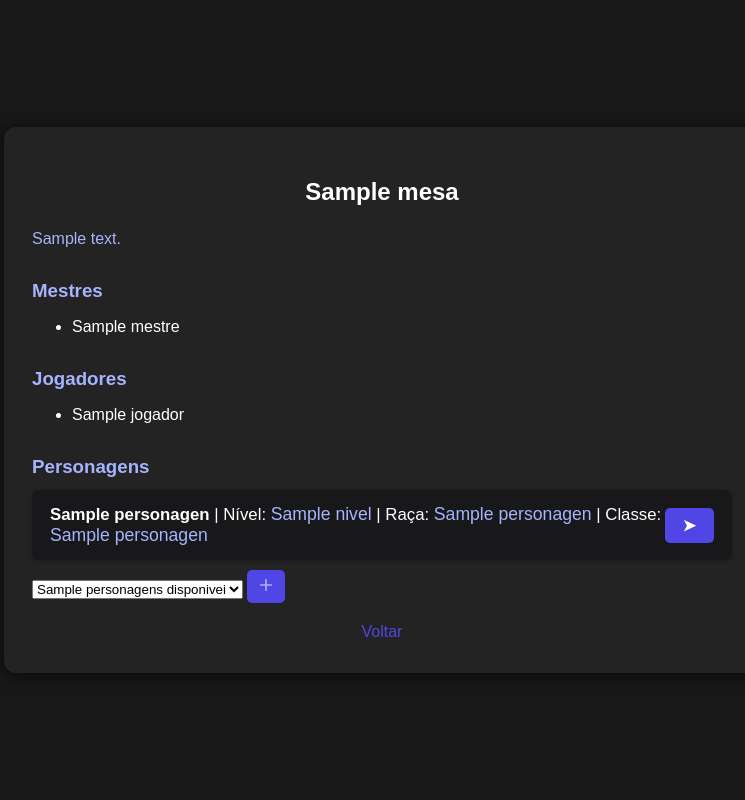
After one commit to Walter-Alves-602/projeto_rpg, a FastAPI app: template webapi/templates/mesa_page.html in a window 1280 px wide. The commit adds this page. Shown: the whole page, without its empty margins (258-1003 px from the left). Run offline with FastAPI, Linux system fonts and the light colour scheme; the template is opened without the code that fills it: most values are stand-ins (such as "Sample title", 1, 10 or a date in 2020).

Commit message:
continuando a interfaçe grafica, falta terminar a pagina de criar personagem e a de ficha do personagem,  deve-se focar apenas no funcional por enquanto

```diff
--- a/requirements.txt
+++ b/requirements.txt
@@ -1,3 +1,4 @@
+passlib
 annotated-types==0.7.0
 anyio==4.9.0
 arrow==1.3.0
--- a/webapi/main.py
+++ b/webapi/main.py
@@ -1,22 +1,26 @@
+import sys
+import os
+from passlib.hash import bcrypt
 from fastapi import FastAPI, Request, Form
 from fastapi.responses import HTMLResponse, RedirectResponse
 from fastapi.staticfiles import StaticFiles
 from fastapi.templating import Jinja2Templates
-import sys
-import os
+
 sys.path.insert(0, os.path.abspath(os.path.join(os.path.dirname(__file__), "../..")))
+
+from src.domain.models import PapelUsuario, Usuario
 from src.domain.services import AutenticacaoService
-from src.infrastructure.adapters.database import SQLiteUsuarioRepository
-from src.persistence import DatabaseManager
+from src.infrastructure.adapters.database import (
+    SQLitePersonagemRepository,
+    SQLiteMesaRepository,
+    SQLiteUsuarioRepository
+)
 from src.infrastructure.adapters.data_files import (
     ClasseFileAdapter,
     HabilidadesRaciaisFileAdapter,
     RacaFileAdapter,
 )
-from src.infrastructure.adapters.database import (
-    SQLitePersonagemRepository,
-    SQLiteMesaRepository,
-)
+from src.persistence import DatabaseManager
 from src.application.use_cases import GerenciarMesaUseCase, GerenciarPersonagemUseCase
 
 
@@ -56,6 +60,27 @@ def login_submit(request: Request, username: str = Form(...), password: str = Fo
     else:
         return templates.TemplateResponse("login.html", {"request": request, "error": "Usuário ou senha inválidos."})
 
+# --- Registrar Usuário ---
+@app.get("/register", response_class=HTMLResponse)
+def register_form(request: Request):
+    return templates.TemplateResponse("register.html", {"request": request})
+
+@app.post("/register", response_class=HTMLResponse)
+def register_submit(request: Request, username: str = Form(...), password: str = Form(...), role: str = Form(...)):
+    if usuario_repository.buscar_por_username(username):
+        return templates.TemplateResponse("register.html", {"request": request, "error": "Usuário já existe."})
+    try:
+        papel = PapelUsuario[role.upper()]
+    except Exception:
+        return templates.TemplateResponse("register.html", {"request": request, "error": "Papel inválido."})
+    hashed_password = bcrypt.hash(password)
+    novo_usuario = Usuario(username=username, hashed_password=hashed_password, papel=papel)
+    usuario_repository.salvar(novo_usuario)
+    # Login automático
+    response = RedirectResponse(url="/user_page", status_code=302)
+    response.set_cookie(key="user_id", value=novo_usuario.id, httponly=True, max_age=60*60*24)
+    return response
+
 
 # --- Página do Usuário autenticada ---
 @app.get("/user_page", response_class=HTMLResponse)
@@ -71,7 +96,12 @@ def user_page(request: Request):
     username = usuario.username
     papel = usuario.papel.value
     mesas = [
-        {"id": m.id, "nome": m.nome, "criador": usuario_repository.buscar_por_id(m.mestres[0]).username if m.mestres else "-"}
+        {
+            "id": m.id,
+            "nome": m.nome,
+            "descricao": m.descricao,
+            "criador": usuario_repository.buscar_por_id(m.mestres[0]).username if m.mestres else "-"
+        }
         for m in gerenciar_mesa_uc.listar_mesas_do_usuario(usuario_id)
     ]
     personagens = [
@@ -104,3 +134,200 @@ def create_mesa(request: Request, nome: str = Form(...), descricao: str = Form(.
     except Exception as e:
         return HTMLResponse(f"<h2>Erro ao criar mesa: {str(e)}</h2>")
     return RedirectResponse(url="/user_page", status_code=302)
+
+# --- Página da Mesa ---
+@app.get("/mesa/{mesa_id}", response_class=HTMLResponse)
+def mesa_page(request: Request, mesa_id: str):
+    usuario_id = request.cookies.get("user_id")
+    if not usuario_id:
+        return RedirectResponse(url="/login", status_code=302)
+    usuario = usuario_repository.buscar_por_id(usuario_id)
+    mesa = mesa_repository.buscar_por_id(mesa_id)
+    if not mesa:
+        return HTMLResponse("<h2>Mesa não encontrada</h2>")
+    mestres = [usuario_repository.buscar_por_id(uid).username for uid in mesa.mestres]
+    jogadores = [usuario_repository.buscar_por_id(uid).username for uid in mesa.jogadores]
+    personagens = [personagem_repository.buscar_por_id(pid) for pid in mesa.personagens]
+    personagens = [p for p in personagens if p]
+    # Personagens disponíveis para adicionar (do usuário, que não estão na mesa)
+    personagens_usuario = gerenciar_personagem_uc.listar_personagens_por_jogador(usuario_id)
+    personagens_disponiveis = [p for p in personagens_usuario if p.id not in mesa.personagens]
+    # Todos usuários da mesa (mestres + jogadores)
+    todos_usuarios = [usuario_repository.buscar_por_id(uid) for uid in (mesa.mestres + mesa.jogadores)]
+    papel_usuario = usuario.papel.value
+    def pode_remover_personagem(p):
+        if papel_usuario == 'mestre':
+            return True
+        return p.jogador == usuario_id
+    return templates.TemplateResponse(
+        "mesa_page.html",
+        {
+            "request": request,
+            "mesa": mesa,
+            "mestres": mestres,
+            "jogadores": jogadores,
+            "personagens": personagens,
+            "personagens_disponiveis": personagens_disponiveis,
+            "todos_usuarios": todos_usuarios,
+            "usuario_id": usuario_id,
+            "papel_usuario": papel_usuario,
+            "pode_remover_personagem": pode_remover_personagem,
+        }
+    )
+
+# --- Adicionar personagem à mesa ---
+@app.post("/mesa/{mesa_id}/adicionar_personagem")
+def adicionar_personagem_mesa(request: Request, mesa_id: str, personagem_id: str = Form(...)):
+    usuario_id = request.cookies.get("user_id")
+    if not usuario_id:
+        return RedirectResponse(url="/login", status_code=302)
+    try:
+        gerenciar_mesa_uc.adicionar_personagem_a_mesa(mesa_id, personagem_id, usuario_id)
+    except Exception as e:
+        return HTMLResponse(f"<h2>Erro ao adicionar personagem: {str(e)}</h2>")
+    return RedirectResponse(url=f"/mesa/{mesa_id}", status_code=302)
+
+# --- Adicionar usuário à mesa pelo nome de usuário ---
+@app.post("/mesa/{mesa_id}/adicionar_usuario", response_class=HTMLResponse)
+def adicionar_usuario_mesa(request: Request, mesa_id: str, username: str = Form(...)):
+    usuario_id = request.cookies.get("user_id")
+    if not usuario_id:
+        return RedirectResponse(url="/login", status_code=302)
+    usuario = usuario_repository.buscar_por_id(usuario_id)
+    if not usuario:
+        return RedirectResponse(url="/login", status_code=302)
+    usuario_adicionar = usuario_repository.buscar_por_username(username)
+    if not usuario_adicionar:
+        # Renderizar a página da mesa com mensagem de erro
+        mesa = mesa_repository.buscar_por_id(mesa_id)
+        mestres = [usuario_repository.buscar_por_id(uid).username for uid in mesa.mestres]
+        jogadores = [usuario_repository.buscar_por_id(uid).username for uid in mesa.jogadores]
+        personagens = [personagem_repository.buscar_por_id(pid) for pid in mesa.personagens]
+        personagens = [p for p in personagens if p]
+        personagens_usuario = gerenciar_personagem_uc.listar_personagens_por_jogador(usuario_id)
+        personagens_disponiveis = [p for p in personagens_usuario if p.id not in mesa.personagens]
+        todos_usuarios = [usuario_repository.buscar_por_id(uid) for uid in (mesa.mestres + mesa.jogadores)]
+        papel_usuario = usuario.papel.value
+        def pode_remover_personagem(p):
+            if papel_usuario == 'mestre':
+                return True
+            return p.jogador == usuario_id
+        return templates.TemplateResponse(
+            "mesa_page.html",
+            {
+                "request": request,
+                "mesa": mesa,
+                "mestres": mestres,
+                "jogadores": jogadores,
+                "personagens": personagens,
+                "personagens_disponiveis": personagens_disponiveis,
+                "todos_usuarios": todos_usuarios,
+                "usuario_id": usuario_id,
+                "papel_usuario": papel_usuario,
+                "pode_remover_personagem": pode_remover_personagem,
+                "erro_adicionar_usuario": f"Usuário '{username}' não encontrado."
+            }
+        )
+    # Adiciona o usuário à mesa de acordo com seu papel
+    try:
+        gerenciar_mesa_uc.adicionar_usuario(mesa_id, username, usuario_id, usuario_adicionar.papel)
+    except Exception as e:
+        return HTMLResponse(f"<h2>Erro ao adicionar usuário: {str(e)}</h2>")
+    return RedirectResponse(url=f"/mesa/{mesa_id}", status_code=302)
+
+    # --- Remover usuário da mesa ---
+@app.get("/mesa/{mesa_id}/remover_usuario/{usuario_remover_id}")
+def remover_usuario_mesa(request: Request, mesa_id: str, usuario_remover_id: str):
+    usuario_id = request.cookies.get("user_id")
+    if not usuario_id:
+        return RedirectResponse(url="/login", status_code=302)
+    usuario = usuario_repository.buscar_por_id(usuario_id)
+    if not usuario or usuario.papel.value != "mestre":
+        return HTMLResponse("<h2>Permissão negada</h2>")
+    mesa = mesa_repository.buscar_por_id(mesa_id)
+    if not mesa:
+        return HTMLResponse("<h2>Mesa não encontrada</h2>")
+    # Remover usuário da mesa (de mestres ou jogadores)
+    if usuario_remover_id in mesa.mestres:
+        mesa.mestres.remove(usuario_remover_id)
+    if usuario_remover_id in mesa.jogadores:
+        mesa.jogadores.remove(usuario_remover_id)
+    mesa_repository.salvar(mesa)
+    return RedirectResponse(url=f"/mesa/{mesa_id}", status_code=302)
+
+# --- Remover personagem da mesa ---
+@app.get("/mesa/{mesa_id}/remover_personagem/{personagem_id}")
+def remover_personagem_mesa(request: Request, mesa_id: str, personagem_id: str):
+    usuario_id = request.cookies.get("user_id")
+    if not usuario_id:
+        return RedirectResponse(url="/login", status_code=302)
+    usuario = usuario_repository.buscar_por_id(usuario_id)
+    mesa = mesa_repository.buscar_por_id(mesa_id)
+    if not usuario or not mesa:
+        return HTMLResponse("<h2>Permissão negada ou mesa não encontrada</h2>")
+    personagem = personagem_repository.buscar_por_id(personagem_id)
+    if not personagem:
+        return HTMLResponse("<h2>Personagem não encontrado</h2>")
+    # Permissão: mestre pode remover qualquer um, jogador só pode remover seus próprios
+    if usuario.papel.value != "mestre" and personagem.jogador != usuario_id:
+        return HTMLResponse("<h2>Permissão negada</h2>")
+    if personagem_id in mesa.personagens:
+        mesa.personagens.remove(personagem_id)
+        mesa_repository.salvar(mesa)
+    return RedirectResponse(url=f"/mesa/{mesa_id}", status_code=302)
+
+# --- Página de criação de personagem ---
+@app.get("/criar_personagem", response_class=HTMLResponse)
+def criar_personagem_form(request: Request):
+    usuario_id = request.cookies.get("user_id")
+    if not usuario_id:
+        return RedirectResponse(url="/login", status_code=302)
+    racas = raca_repository.listar_racas() if hasattr(raca_repository, 'listar_racas') else []
+    classes = classe_repository.listar_classes() if hasattr(classe_repository, 'listar_classes') else []
+    return templates.TemplateResponse("criar_personagem.html", {"request": request, "racas": racas, "classes": classes})
+
+@app.post("/criar_personagem", response_class=HTMLResponse)
+def criar_personagem_submit(request: Request,
+    nome: str = Form(...),
+    raca_nome: str = Form(...),
+    classe_nome: str = Form(...),
+    nivel: int = Form(...),
+    forca: int = Form(...),
+    destreza: int = Form(...),
+    constituicao: int = Form(...),
+    inteligencia: int = Form(...),
+    sabedoria: int = Form(...),
+    carisma: int = Form(...)):
+    usuario_id = request.cookies.get("user_id")
+    if not usuario_id:
+        return RedirectResponse(url="/login", status_code=302)
+    # Busca modificadores da raça
+    raca = raca_repository.get_raca(raca_nome)
+    if not raca:
+        erro = f"Raça '{raca_nome}' não encontrada."
+        racas = raca_repository.listar_racas() if hasattr(raca_repository, 'listar_racas') else []
+        classes = classe_repository.listar_classes() if hasattr(classe_repository, 'listar_classes') else []
+        return templates.TemplateResponse("criar_personagem.html", {"request": request, "erro": erro, "racas": racas, "classes": classes})
+    # Aplica modificadores da raça
+    mod_atributos = raca.get("modificadores", {})
+    dados = {
+        "nome": nome,
+        "jogador": usuario_id,
+        "raca_nome": raca_nome,
+        "classe_nome": classe_nome,
+        "nivel": nivel,
+        "forca": forca + mod_atributos.get("forca", 0),
+        "destreza": destreza + mod_atributos.get("destreza", 0),
+        "constituicao": constituicao + mod_atributos.get("constituicao", 0),
+        "inteligencia": inteligencia + mod_atributos.get("inteligencia", 0),
+        "sabedoria": sabedoria + mod_atributos.get("sabedoria", 0),
+        "carisma": carisma + mod_atributos.get("carisma", 0),
+    }
+    try:
+        gerenciar_personagem_uc.criar_personagem(dados)
+    except Exception as e:
+        erro = f"Erro ao criar personagem: {str(e)}"
+        racas = raca_repository.listar_racas() if hasattr(raca_repository, 'listar_racas') else []
+        classes = classe_repository.listar_classes() if hasattr(classe_repository, 'listar_classes') else []
+        return templates.TemplateResponse("criar_personagem.html", {"request": request, "erro": erro, "racas": racas, "classes": classes})
+    return RedirectResponse(url="/user_page", status_code=302)
--- /dev/null
+++ b/webapi/templates/mesa_page.html
@@ -0,0 +1,95 @@
+<!DOCTYPE html>
+<html lang="pt-br">
+<head>
+    <meta charset="UTF-8">
+    <title>Página da Mesa</title>
+    <link rel="stylesheet" href="/static/style.css">
+    <link rel="stylesheet" href="/static/user_page.css">
+    <link rel="stylesheet" href="/static/modal.css">
+    <script src="/static/modal.js" defer></script>
+</head>
+<body>
+    <div class="user-container">
+        <h2>{{ mesa.nome }}</h2>
+        <p style="color:#a5b4fc;">{{ mesa.descricao }}</p>
+        <h3>Mestres</h3>
+        <ul>
+            {% for mestre in mestres %}
+            <li>{{ mestre }}</li>
+            {% endfor %}
+        </ul>
+        <h3>Jogadores</h3>
+        <ul>
+            {% for jogador in jogadores %}
+            <li>{{ jogador }}</li>
+            {% endfor %}
+        </ul>
+        <h3>Personagens</h3>
+        <ul class="personagem-list">
+            {% for p in personagens %}
+            <li class="personagem-item">
+                <span><b>{{ p.nome }}</b> | Nível: <span style="color:#a5b4fc;">{{ p.nivel }}</span> | Raça: <span style="color:#a5b4fc;">{{ p.raca_nome }}</span> | Classe: <span style="color:#a5b4fc;">{{ p.classe_nome }}</span></span>
+                <form method="get" action="/personagem/{{ p.id }}" style="display:inline;">
+                    <button type="submit" class="icon-btn" title="Abrir ficha">
+                        <span style="font-size:1.2em;">&#10148;</span>
+                    </button>
+                </form>
+                {% if pode_remover_personagem(p) %}
+                <button type="button" class="icon-btn" title="Remover" onclick="confirmarRemocao('{{ p.id }}')">
+                    <span style="font-size:1.2em;">&#10060;</span>
+                </button>
+                {% endif %}
+            </li>
+            {% else %}
+            <li>Nenhum personagem encontrado.</li>
+            {% endfor %}
+        </ul>
+        <form method="post" action="/mesa/{{ mesa.id }}/adicionar_personagem">
+            <select name="personagem_id">
+                {% for p in personagens_disponiveis %}
+                <option value="{{ p.id }}">{{ p.nome }}</option>
+                {% endfor %}
+            </select>
+            <button type="submit" class="icon-btn" title="Adicionar Personagem" style="padding:6px 10px;">
+                <svg xmlns="http://www.w3.org/2000/svg" width="18" height="18" viewBox="0 0 24 24" fill="none" stroke="#a5b4fc" stroke-width="2.2" stroke-linecap="round" stroke-linejoin="round"><line x1="12" y1="5" x2="12" y2="19"/><line x1="5" y1="12" x2="19" y2="12"/></svg>
+            </button>
+        </form>
+        {% if papel_usuario == 'mestre' %}
+    {% if erro_adicionar_usuario %}
+    <div style="color:#f87171; margin-bottom:10px;">{{ erro_adicionar_usuario }}</div>
+    {% endif %}
+        <h3>Gerenciar Usuários</h3>
+        <form method="post" action="/mesa/{{ mesa.id }}/adicionar_usuario">
+            <input type="text" name="username" placeholder="Nome do usuário" required />
+            <button type="submit" class="icon-btn" title="Adicionar Usuário" style="padding:6px 10px;">
+                <svg xmlns="http://www.w3.org/2000/svg" width="18" height="18" viewBox="0 0 24 24" fill="none" stroke="#a5b4fc" stroke-width="2.2" stroke-linecap="round" stroke-linejoin="round"><line x1="12" y1="5" x2="12" y2="19"/><line x1="5" y1="12" x2="19" y2="12"/></svg>
+            </button>
+        </form>
+        <ul>
+            {% for u in todos_usuarios %}
+            <li>{{ u.username }} ({{ u.papel.value|upper }})
+                {% if u.id != usuario_id %}
+                <button type="button" class="icon-btn" title="Remover" onclick="confirmarRemocaoUsuario('{{ u.id }}')">
+                    <span style="font-size:1.2em;">&#10060;</span>
+                </button>
+                {% endif %}
+            </li>
+            {% endfor %}
+        </ul>
+        {% endif %}
+        <a href="/user_page" style="color:#4f46e5;display:block;text-align:center;margin-top:20px;">Voltar</a>
+    </div>
+    <script>
+    function confirmarRemocao(personagemId) {
+        if(confirm('Tem certeza que deseja remover este personagem?')) {
+            window.location.href = '/mesa/{{ mesa.id }}/remover_personagem/' + personagemId;
+        }
+    }
+    function confirmarRemocaoUsuario(usuarioId) {
+        if(confirm('Tem certeza que deseja remover este usuário da mesa?')) {
+            window.location.href = '/mesa/{{ mesa.id }}/remover_usuario/' + usuarioId;
+        }
+    }
+    </script>
+</body>
+</html>
```
Also changed, not shown: webapi/templates/criar_personagem.html (added, +54 -0 lines), webapi/templates/user_page.html (+49 -9 lines), webapi/static/modal_helper.js (deleted), webapi/static/register.js (deleted), webapi/static/user_page.js (deleted).
